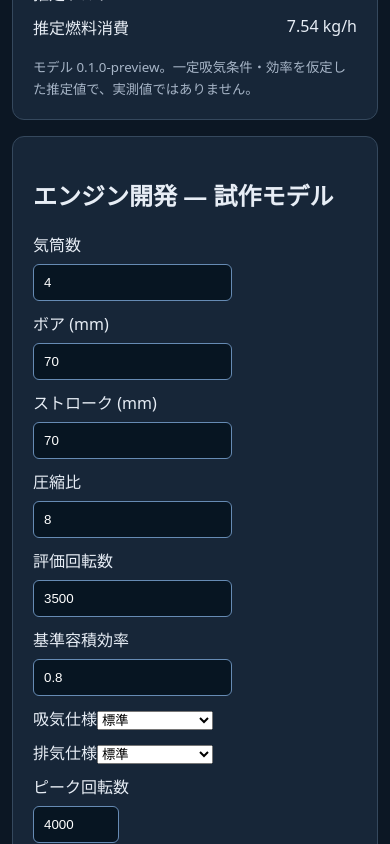
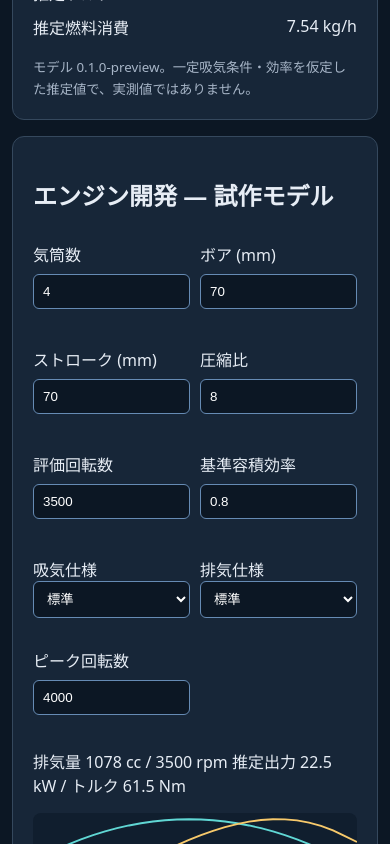
Before and after one commit to CeLiCa-Sun/JAPAN-AUTO-TYCOON, a React (Vite) app: page / in a window 390 px wide. Shown: the part 1600-2444 px from the top of the page. Built offline with nearby package versions, Linux system fonts and the light colour scheme.

Commit message:
style: responsive engine designer controls and RPM chart

```diff
--- a/src/style.css
+++ b/src/style.css
@@ -1 +1,3 @@
 :root{font-family:system-ui,sans-serif;color:#e7edf5;background:#0c1724}*{box-sizing:border-box}body{margin:0}.app{max-width:1100px;margin:auto;padding:18px}header{display:flex;justify-content:space-between;gap:12px;border-bottom:1px solid #425368;padding:15px 0}small{color:#a7b5c7}main{display:grid;grid-template-columns:repeat(auto-fit,minmax(min(100%,320px),1fr));gap:16px;margin-top:24px}section{border:1px solid #35485d;border-radius:12px;padding:20px;background:#172638}h1{font-size:1.5rem}.actions{display:flex;flex-wrap:wrap;gap:9px}button{padding:12px;border:1px solid #668bb4;background:#2b5276;border-radius:8px;color:white;cursor:pointer}button:focus-visible,input:focus-visible{outline:3px solid #cbe3ff}input{max-width:100%;padding:10px;border:1px solid #668bb4;background:#071522;color:#fff;border-radius:6px}label{display:block;margin:10px 0}label input{display:block;margin:8px 0}.metrics{display:grid;grid-template-columns:repeat(auto-fit,minmax(150px,1fr));gap:12px}.metric{border:1px solid #35485d;border-radius:8px;padding:12px;display:grid;gap:8px}.metric span{color:#a7b5c7}.metric strong{font-variant-numeric:tabular-nums}.bar{height:7px;background:#34465b;border-radius:5px;overflow:hidden}.bar span{display:block;background:#7cb9e8;height:100%}dl{display:grid;grid-template-columns:1fr 1fr;gap:10px}dd{margin:0;text-align:right}@media(max-width:600px){.app{padding:12px}header{flex-direction:column}button{min-height:44px}}
+
+.engine-controls{display:grid;grid-template-columns:repeat(auto-fit,minmax(145px,1fr));gap:10px}.engine-controls input,.engine-controls select{width:100%;padding:9px;border-radius:6px;background:#0c1724;color:#fff;border:1px solid #668bb4}.rpm-chart{display:block;width:100%;max-height:220px;background:#101e2e;border-radius:8px}.chart-legend{font-size:.8rem;color:#bbc9db}.engine-workspace{grid-column:1/-1}
```
